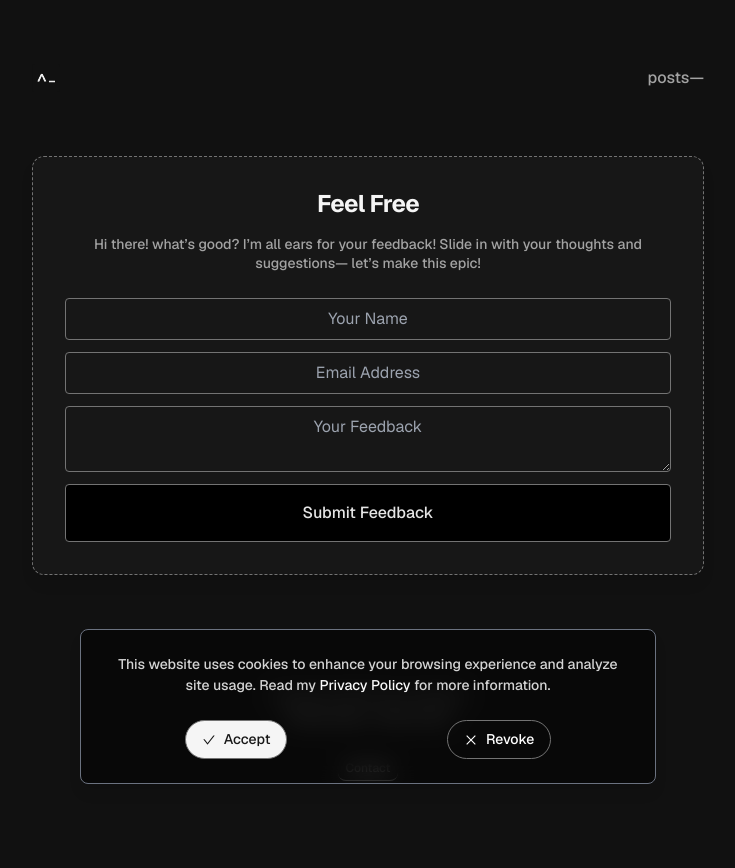
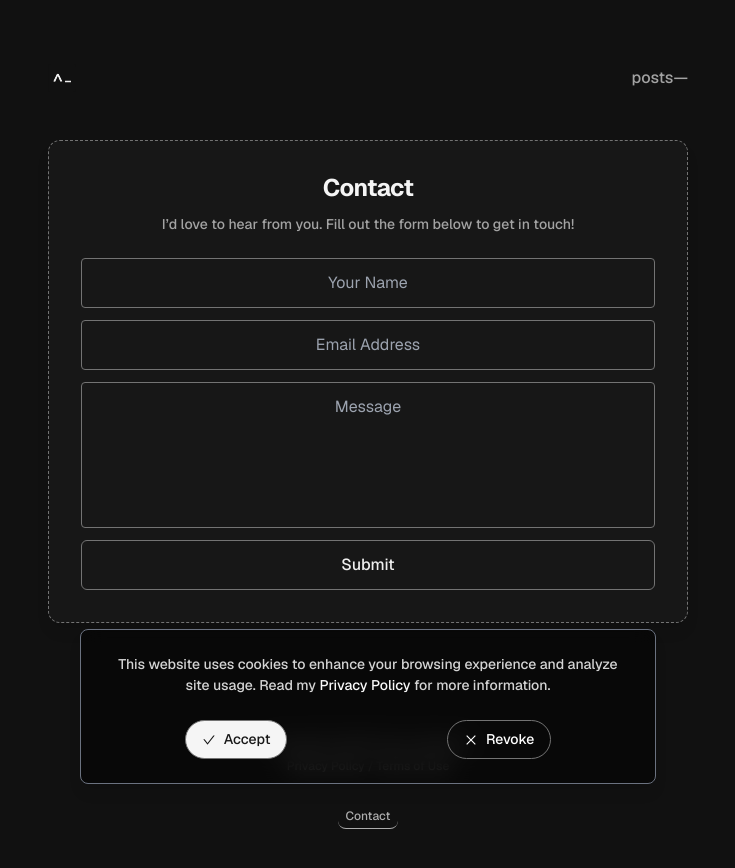
Before and after one commit to fauziralpiandi/zira.my.id, a Next.js app: page /contact in a window 1280 px wide. Shown: the top 868 px of the page, without its empty margins (272-1007 px from the left). Before the commit the page ends 841 px from the top, so only its background shows below. Built offline with nearby package versions, Linux system fonts and the light colour scheme.

Commit message:
enchantments & optimization

```diff
--- a/app/api/contact/route.ts
+++ b/app/api/contact/route.ts
@@ -19,7 +19,7 @@ export async function POST(request: Request) {
     return NextResponse.json(
       {
         message:
-          'Too many feedback submissions, please try again after 24 hours.',
+          'Too many submission attempts, please try again after 24 hours.',
       },
       { status: 429 },
     )
@@ -43,13 +43,13 @@ export async function POST(request: Request) {
     `
 
     return NextResponse.json(
-      { message: 'Feedback submitted successfully!' },
+      { message: 'Submitted successfully!' },
       { status: 201 },
     )
   } catch (error) {
     console.error('Server error:', (error as Error).message)
     return NextResponse.json(
-      { message: 'An unexpected error occurred. Please try again later.' },
+      { message: 'An unexpected error occurred, please try again later.' },
       { status: 500 },
     )
   }
--- a/app/api/subscription/route.ts
+++ b/app/api/subscription/route.ts
@@ -30,7 +30,7 @@ export async function POST(request: Request) {
 
     if (!validateEmail(email)) {
       return NextResponse.json(
-        { message: 'Invalid email address.' },
+        { message: 'Invalid email address' },
         { status: 400 },
       )
     }
@@ -43,7 +43,7 @@ export async function POST(request: Request) {
 
     if (existingSubscription.rows.length > 0) {
       return NextResponse.json(
-        { message: 'This email is already subscribed.' },
+        { message: 'This email is already subscribed' },
         { status: 409 },
       )
     }
@@ -60,7 +60,7 @@ export async function POST(request: Request) {
   } catch (error) {
     console.error('Server error:', (error as Error).message)
     return NextResponse.json(
-      { message: 'An unexpected error occurred. Please try again later.' },
+      { message: 'An unexpected error occurred, please try again later.' },
       { status: 500 },
     )
   }
--- a/app/components/ContactForm.tsx
+++ b/app/components/ContactForm.tsx
@@ -1,172 +1,97 @@
 'use client'
 
-import React, { useState } from 'react'
+import { useState } from 'react'
 import { FaSpinner } from 'react-icons/fa'
+import { handleContact } from 'app/lib/form'
 
-const Popup = ({
-  isVisible,
-  onClose,
-}: {
-  isVisible: boolean
-  onClose: () => void
-}) => {
-  if (!isVisible) return null
+const ContactForm = (): React.ReactElement => {
+  const [name, setName] = useState('')
+  const [email, setEmail] = useState('')
+  const [message, setMessage] = useState('')
+  const [isLoading, setIsLoading] = useState(false)
+  const [popupMessage, setPopupMessage] = useState('')
+
+  const showPopup = (message: string) => {
+    setPopupMessage(message)
+    setTimeout(() => setPopupMessage(''), 5000)
+  }
+
+  const resetForm = () => {
+    setName('')
+    setEmail('')
+    setMessage('')
+  }
 
   return (
-    <div
-      className="fixed inset-0 p-8 items-center justify-center transition-all duration-500 animate-in"
-      onClick={onClose}
-    >
-      <div className="border border-neutral-500 bg-neutral-800 rounded-lg shadow-lg p-4">
-        <p className="text-center text-neutral-50">
-          Thanks a ton! I’ve got your feedback locked in. I really appreciate
-          your text and will hit you up soon.
-        </p>
-      </div>
-    </div>
-  )
-}
-
-const useContactForm = () => {
-  const [formData, setFormData] = useState({
-    name: '',
-    email: '',
-    message: '',
-  })
-
-  const [loading, setLoading] = useState(false)
-  const [errorMessage, setErrorMessage] = useState('')
-  const [showPopup, setShowPopup] = useState(false)
-
-  const handleChange = (
-    e: React.ChangeEvent<HTMLInputElement | HTMLTextAreaElement>,
-  ) => {
-    const { name, value } = e.target
-    setFormData((prevData) => ({
-      ...prevData,
-      [name]: value,
-    }))
-  }
-
-  const handleSubmit = async (e: React.FormEvent<HTMLFormElement>) => {
-    e.preventDefault()
-    setLoading(true)
-
-    try {
-      const response = await fetch('/api/contact', {
-        method: 'POST',
-        headers: {
-          'Content-Type': 'application/json',
-        },
-        body: JSON.stringify(formData),
-      })
-
-      if (response.ok) {
-        setShowPopup(true)
-        setFormData({
-          name: '',
-          email: '',
-          message: '',
-        })
-        setTimeout(() => setShowPopup(false), 5000)
-      } else {
-        const errorData = await response.json()
-        setErrorMessage(
-          `Submission failed: ${errorData.message || 'Unknown error occurred. Please try again later.'}`,
-        )
-        setTimeout(() => setErrorMessage(''), 5000)
-      }
-    } catch (error) {
-      setErrorMessage(
-        'Submission failed: Unknown error occurred. Please try again later.',
-      )
-      setTimeout(() => setErrorMessage(''), 5000)
-    } finally {
-      setLoading(false)
-    }
-  }
-
-  return {
-    formData,
-    loading,
-    errorMessage,
-    showPopup,
-    handleChange,
-    handleSubmit,
-    setShowPopup,
-  }
-}
-
-const ContactForm = () => {
-  const {
-    formData,
-    loading,
-    errorMessage,
-    showPopup,
-    handleChange,
-    handleSubmit,
-    setShowPopup,
-  } = useContactForm()
-
-  return (
-    <div className="mx-auto max-w-2xl p-8 bg-neutral-900 border border-dashed border-neutral-500 shadow-lg rounded-xl">
-      <h2 className="mb-4 text-2xl font-bold text-center text-neutral-100 leading-tight tracking-tight">
-        Feel Free
+    <div className="relative mx-auto max-w-2xl p-8 bg-neutral-900 border border-dashed border-neutral-500 shadow-lg rounded-xl">
+      <h2 className="mb-3 text-2xl font-bold text-center text-neutral-100 leading-tight tracking-tight">
+        Contact
       </h2>
       <p className="mb-6 font-medium text-center text-sm text-neutral-400 leading-snug">
-        Hi there! what&rsquo;s good? I&rsquo;m all ears for your feedback! Slide
-        in with your thoughts and suggestions&mdash; let&rsquo;s make this epic!
+        I&rsquo;d love to hear from you. Fill out the form below to get in touch!
       </p>
-      <form onSubmit={handleSubmit} className="flex flex-col space-y-3">
+      <form
+        onSubmit={(e) => {
+          e.preventDefault()
+          handleContact(
+            name,
+            email,
+            message,
+            setIsLoading,
+            showPopup,
+            resetForm,
+          )
+        }}
+        className="flex flex-col space-y-3"
+      >
         <input
           type="text"
           name="name"
-          value={formData.name}
-          onChange={handleChange}
+          value={name}
+          onChange={(e) => setName(e.target.value)}
           placeholder="Your Name"
           required
-          className="p-2 text-center bg-transparent border border-neutral-500 rounded focus:outline-none focus:ring-2 focus:ring-white transition"
+          className="p-3 text-center bg-transparent border border-neutral-500 rounded focus:outline-none focus:ring-2 focus:ring-white transition"
         />
         <input
           type="email"
           name="email"
-          value={formData.email}
-          onChange={handleChange}
+          value={email}
+          onChange={(e) => setEmail(e.target.value)}
           placeholder="Email Address"
           required
-          className="p-2 text-center bg-transparent border border-neutral-500 rounded focus:outline-none focus:ring-2 focus:ring-white transition"
+          className="p-3 text-center bg-transparent border border-neutral-500 rounded focus:outline-none focus:ring-2 focus:ring-white transition"
         />
         <textarea
           name="message"
-          value={formData.message}
-          onChange={handleChange}
-          placeholder="Your Feedback"
+          value={message}
+          onChange={(e) => setMessage(e.target.value)}
+          placeholder="Message"
           required
-          className="p-2 text-center bg-transparent border border-neutral-500 rounded focus:outline-none focus:ring-2 focus:ring-white transition"
+          className="p-3 text-center bg-transparent border border-neutral-500 rounded focus:outline-none focus:ring-2 focus:ring-white transition resize-none"
+          rows={5}
         />
         <button
           type="submit"
-          className={`p-4 font-medium text-neutral-200 bg-black border border-neutral-500 rounded transform transition duration-200 hover:bg-neutral-800 hover:scale-105 ${
-            loading ? 'opacity-75 cursor-not-allowed' : ''
-          }`}
-          disabled={loading}
+          disabled={isLoading}
+          className="p-3 font-medium border border-neutral-500 rounded-md"
         >
-          {loading ? (
+          {isLoading ? (
             <div className="flex items-center justify-center">
               <FaSpinner className="mr-2 h-5 w-5 animate-spin" />
               <span>Submitting...</span>
             </div>
           ) : (
-            'Submit Feedback'
+            'Submit'
           )}
         </button>
       </form>
 
-      {errorMessage && (
-        <p className="mt-3 text-center text-red-500">{errorMessage}</p>
+      {popupMessage && (
+        <div className="relative mt-8 font-medium text-center text-neutral-200">
+          {popupMessage}
+        </div>
       )}
-
-      <Popup isVisible={showPopup} onClose={() => setShowPopup(false)} />
     </div>
   )
 }
--- a/app/components/Nav.tsx
+++ b/app/components/Nav.tsx
@@ -13,12 +13,12 @@ const Nav = React.memo(() => {
   const isActivePosts = useMemo(() => pathname.startsWith('/posts'), [pathname])
 
   return (
-    <aside className="pb-16">
+    <aside className="pb-12">
       <div className="flex justify-between items-center space-x-2">
         <Link
           href="/"
           className={`flex items-center ${
-            isActiveHome ? 'text-white text-glow' : 'text-neutral-400'
+            isActiveHome ? 'text-white' : 'text-neutral-400'
           }`}
           aria-label={site.title}
           prefetch={false}
@@ -29,7 +29,7 @@ const Nav = React.memo(() => {
           <Link
             href="/posts"
             className={`flex items-center font-medium nav-link transition-colors duration-300 ${
-              isActivePosts ? 'text-white text-glow' : 'text-neutral-400'
+              isActivePosts ? 'text-white' : 'text-neutral-400'
             }`}
             aria-current={isActivePosts ? 'page' : undefined}
             tabIndex={0}
--- a/app/components/SubscriptionForm.tsx
+++ b/app/components/SubscriptionForm.tsx
@@ -1,7 +1,8 @@
 'use client'
 
 import { useState } from 'react'
-import { ImSpinner } from 'react-icons/im'
+import { FaSpinner } from 'react-icons/fa'
+import { handleSubscribe } from 'app/lib/form'
 
 const SubscriptionForm = (): React.ReactElement => {
   const [email, setEmail] = useState('')
@@ -10,65 +11,54 @@ const SubscriptionForm = (): React.ReactElement => {
 
   const showPopup = (message: string) => {
     setPopupMessage(message)
-    setTimeout(() => setPopupMessage(''), 3000)
+    setTimeout(() => setPopupMessage(''), 5000)
   }
 
-  const handleSubscribe = async () => {
-    if (!email) {
-      return showPopup('Please enter your email address.')
-    }
-
-    setIsLoading(true)
-
-    try {
-      const response = await fetch('/api/subscription', {
-        method: 'POST',
-        headers: {
-          'Content-Type': 'application/json',
-        },
-        body: JSON.stringify({ email }),
-      })
-
-      if (!response.ok) {
-        const errorResponse = await response.json()
-        throw new Error(errorResponse.message || 'Failed to subscribe.')
-      }
-
-      showPopup('Subscribed successfully!')
-      setEmail('')
-    } catch (error) {
-      showPopup((error as Error).message || 'Something went wrong.')
-    } finally {
-      setIsLoading(false)
-    }
-  }
+  const resetEmail = () => setEmail('')
 
   return (
-    <div className="relative flex flex-col justify-center items-center w-full my-16">
-      <div className="flex gap-1 text-sm">
+    <div className="relative my-16 mx-auto max-w-2xl p-8 bg-neutral-900 border border-dashed border-neutral-500 shadow-lg rounded-xl">
+      <h2 className="mb-3 text-2xl font-bold text-center text-neutral-100 leading-tight tracking-tight">
+        Subscribe
+      </h2>
+      <p className="mb-6 font-medium text-center text-sm text-neutral-400 leading-snug">
+        Don&rsquo;t miss out! Sign up using the form below to be the first to
+        know!
+      </p>
+      <form
+        onSubmit={(e) => {
+          e.preventDefault()
+          handleSubscribe(email, setIsLoading, showPopup, resetEmail)
+        }}
+        className="flex flex-col space-y-3"
+      >
         <input
           type="email"
+          name="email"
           value={email}
           onChange={(e) => setEmail(e.target.value)}
-          placeholder="Type your email for updates"
-          className="p-2 bg-transparent text-neutral-300 border border-neutral-500 rounded-l-lg focus:outline-none focus:ring-2 focus:ring-neutral-400"
+          placeholder="Email Address"
+          required
+          className="p-3 text-center bg-transparent border border-neutral-500 rounded focus:outline-none focus:ring-2 focus:ring-white transition"
         />
         <button
-          onClick={handleSubscribe}
+          type="submit"
           disabled={isLoading}
-          className={`px-4 py-2 font-medium border border-neutral-500 rounded-r-lg hover:scale-95 transform transition duration-200
-            ${isLoading ? 'bg-neutral-600 text-neutral-400 cursor-not-allowed' : 'bg-neutral-800 text-neutral-200 hover:bg-neutral-700'}`}
+          className="p-3 font-medium border border-neutral-500 rounded-md"
         >
           {isLoading ? (
-            <ImSpinner className="animate-spin text-neutral-400" />
+            <div className="flex items-center justify-center">
+              <FaSpinner className="mr-2 h-5 w-5 animate-spin" />
+              <span>Subscribing...</span>
+            </div>
           ) : (
             'Subscribe'
           )}
         </button>
-      </div>
+      </form>
 
       {popupMessage && (
-        <div className="absolute top-0 mt-20 font-medium text-center text-neutral-200 animate-in">
+        <div className="relative mt-8 font-medium text-center text-neutral-200">
           {popupMessage}
         </div>
       )}
--- a/app/db/postgres.ts
+++ b/app/db/postgres.ts
@@ -10,7 +10,7 @@ const sqlInstance: Sql<any> = postgres(postgresUrl, {
   ssl:
     process.env.NODE_ENV === 'production'
       ? { rejectUnauthorized: true }
-      : true,
+      : false,
 })
 
 export const sql = sqlInstance
--- a/app/global.css
+++ b/app/global.css
@@ -52,11 +52,11 @@ body {
   h1,
   h2,
   h3 {
-    @apply font-semibold leading-tight tracking-tight text-neutral-200 mt-12 mb-0;
+    @apply mt-16 font-semibold text-neutral-100 leading-tight tracking-tight;
   }
 
   strong {
-    @apply font-medium text-neutral-200;
+    @apply font-medium text-neutral-50 bg-neutral-800 bg-opacity-70;
   }
 
   ul,
@@ -143,7 +143,7 @@ body {
   }
 
   blockquote {
-    @apply pl-6 border-l-4 border-neutral-700 my-8 text-neutral-400 font-light;
+    @apply my-12 pl-6 font-light text-lg text-neutral-400 border-l-4 border-neutral-700;
     margin-left: 0;
     margin-right: 0;
 
@@ -176,11 +176,6 @@ body {
   /* Fade-in animation */
 }
 
-.text-glow {
-  animation: glow 3s ease-in-out infinite;
-  /* Glowing text animation */
-}
-
 /* Text wrapping and word-breaking: keeping things in line */
 .title {
   text-wrap: balance;
@@ -205,15 +200,3 @@ table {
     opacity: 1;
   }
 }
-
-@keyframes glow {
-
-  0%,
-  100% {
-    text-shadow: 0 0 5px rgba(255, 255, 255, 0.8), 0 0 10px rgba(255, 255, 255, 0.6), 0 0 15px rgba(255, 255, 255, 0.4);
-  }
-
-  50% {
-    text-shadow: 0 0 10px rgba(255, 255, 255, 1), 0 0 20px rgba(255, 255, 255, 0.8), 0 0 30px rgba(255, 255, 255, 0.6);
-  }
-}
--- a/app/layout.tsx
+++ b/app/layout.tsx
@@ -56,8 +56,8 @@ export default function RootLayout({
         GeistMono.variable,
       )}
     >
-      <body className="relative width-full px-7 pt-8 md:pt-16 pb-10 md:pb-16 antialiased">
-        <main className="relative max-w-2xl mx-auto">
+      <body className="relative width-full px-8 pt-8 md:pt-16 pb-8 md:pb-16 antialiased">
+        <main className="relative max-w-[640px] mx-auto">
           <Nav />
           {children}
           <Footer />
--- /dev/null
+++ b/app/lib/form.ts
@@ -0,0 +1,67 @@
+export const handleContact = async (
+  name: string,
+  email: string,
+  message: string,
+  setIsLoading: React.Dispatch<React.SetStateAction<boolean>>,
+  showPopup: (message: string) => void,
+  resetForm: () => void,
+) => {
+  if (!name || !email || !message) return
+
+  setIsLoading(true)
+
+  try {
+    const response = await fetch('/api/contact', {
+      method: 'POST',
+      headers: {
+        'Content-Type': 'application/json',
+      },
+      body: JSON.stringify({ name, email, message }),
+    })
+
+    if (!response.ok) {
+      const errorResponse = await response.json()
+      throw new Error(errorResponse.message || 'Failed to submit')
+    }
+
+    showPopup('Thanks! Submitted successfully!')
+    resetForm()
+  } catch (error) {
+    showPopup((error as Error).message || 'Something went wrong')
+  } finally {
+    setIsLoading(false)
+  }
+}
+
+export const handleSubscribe = async (
+  email: string,
+  setIsLoading: React.Dispatch<React.SetStateAction<boolean>>,
+  showPopup: (message: string) => void,
+  resetEmail: () => void,
+) => {
+  if (!email) return
+
+  setIsLoading(true)
+
+  try {
+    const response = await fetch('/api/subscription', {
+      method: 'POST',
+      headers: {
+        'Content-Type': 'application/json',
+      },
+      body: JSON.stringify({ email }),
+    })
+
+    if (!response.ok) {
+      const errorResponse = await response.json()
+      throw new Error(errorResponse.message || 'Failed to subscribe')
+    }
+
+    showPopup('Thanks! Subscription successful!')
+    resetEmail()
+  } catch (error) {
+    showPopup((error as Error).message || 'Something went wrong')
+  } finally {
+    setIsLoading(false)
+  }
+}
--- a/app/posts/components/Author.tsx
+++ b/app/posts/components/Author.tsx
@@ -15,11 +15,11 @@ const AuthorInfo = ({ author, readTime, date }: AuthorInfoProps) => {
       />
       <div className="ml-4">
         <p>{author}</p>
-        <div className="text-neutral-400">
+        <div className="text-sm text-neutral-400">
           <span className="flex items-center gap-1">
             <p>{readTime}</p>
             <p className="mx-0.5">·</p>
-            <p>{formatDate(date, 'absolute')}</p>
+            <p>{formatDate(date, 'relative')}</p>
           </span>
         </div>
       </div>
```
Also changed, not shown: app/lib/utils.ts (+6 -14 lines), app/posts/components/List.tsx (+8 -16 lines).
